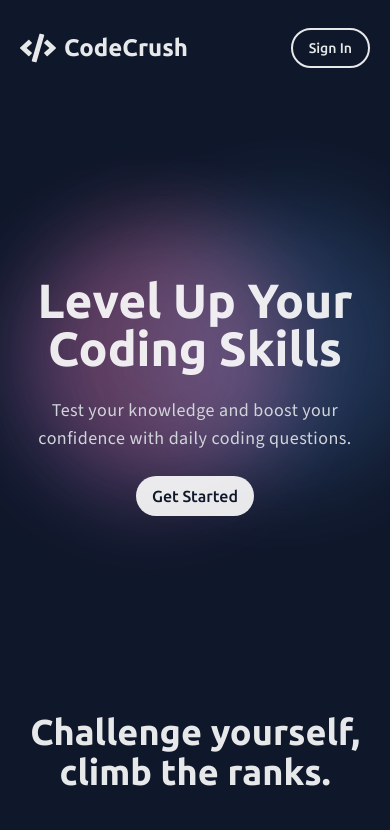
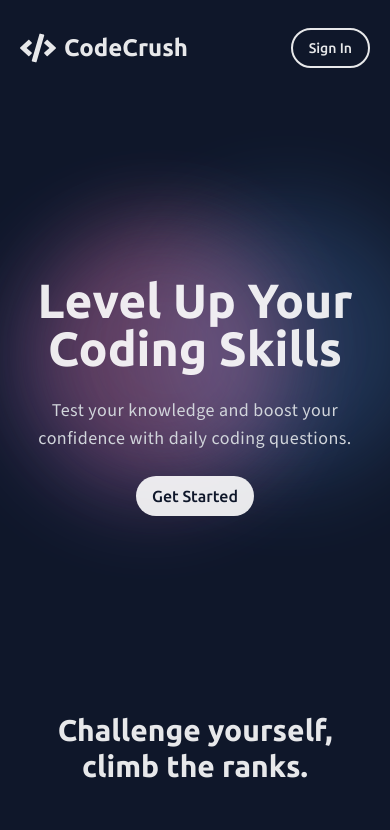
Before and after one commit to markslorach/codecrush, a Next.js app: page / in a window 390 px wide. Shown: the top 830 px of the page. Built offline with nearby package versions, Linux system fonts and the light colour scheme; no server answers.

Commit message:
home screen mobile styling

```diff
--- a/app/(home)/components/FeaturesCardList.tsx
+++ b/app/(home)/components/FeaturesCardList.tsx
@@ -29,7 +29,7 @@
   return (
     <section className="px-5 md:px-20 py-4 sm:py-6">
       <div className="max-w-5xl mx-auto space-y-12">
-        <h2 className="text-4xl font-bold text-center">
+        <h2 className="text-3xl md:text-4xl font-bold text-center">
           Challenge yourself, climb the ranks.
         </h2>
         <div className="flex w-full gap-4 flex-wrap md:flex-nowrap mx-auto">
--- a/app/(home)/components/Hero.tsx
+++ b/app/(home)/components/Hero.tsx
@@ -6,7 +6,7 @@
     <section className="h-[600px] w-full flex justify-center items-center space-y-6 text-center px-5">
       <div className="relative max-w-xl">
         <div className="relative space-y-6 z-10 flex items-center flex-col">
-          <h1 className="text-5xl sm:text-7xl font-bold">
+          <h1 className="text-5xl md:text-7xl font-bold">
             Level Up Your Coding Skills
           </h1>
           <p className="text-gray-300 text-lg tracking-wide text-pretty font-sourceSans3 md:w-3/4">
```
